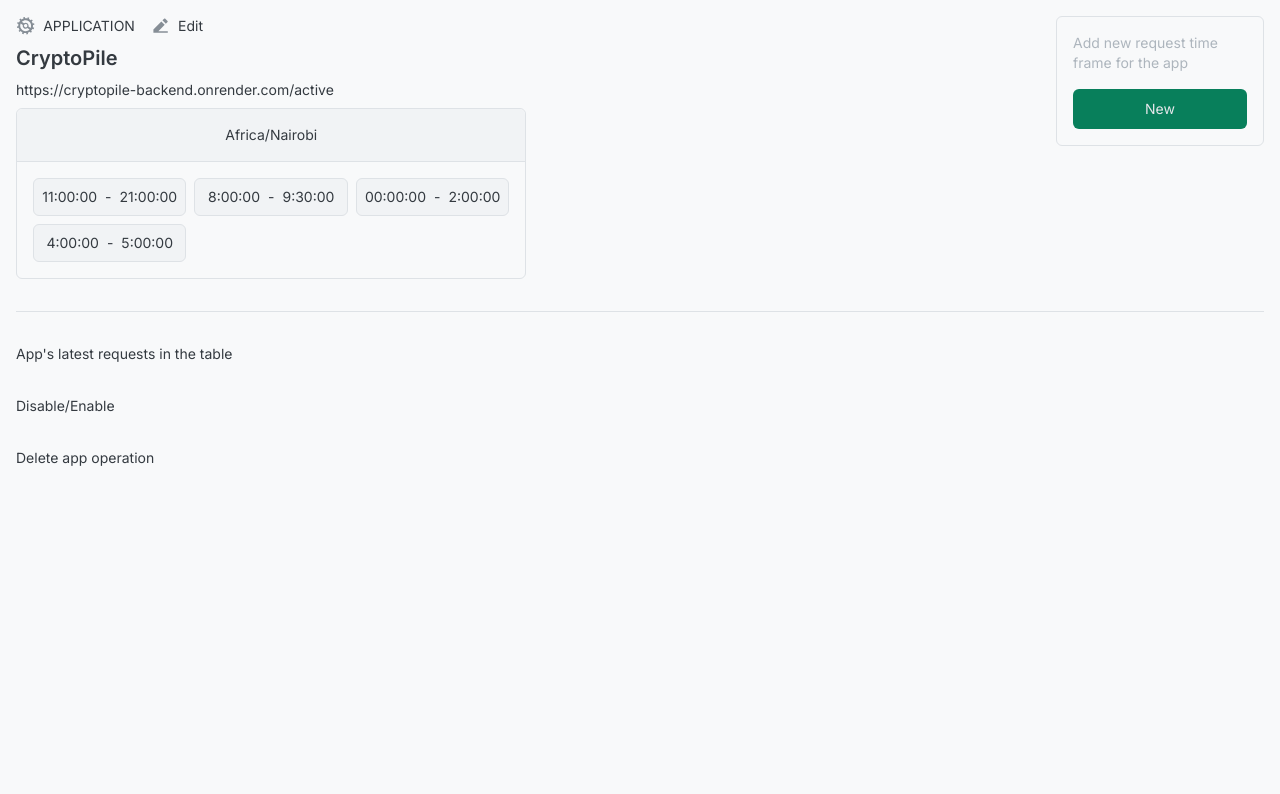
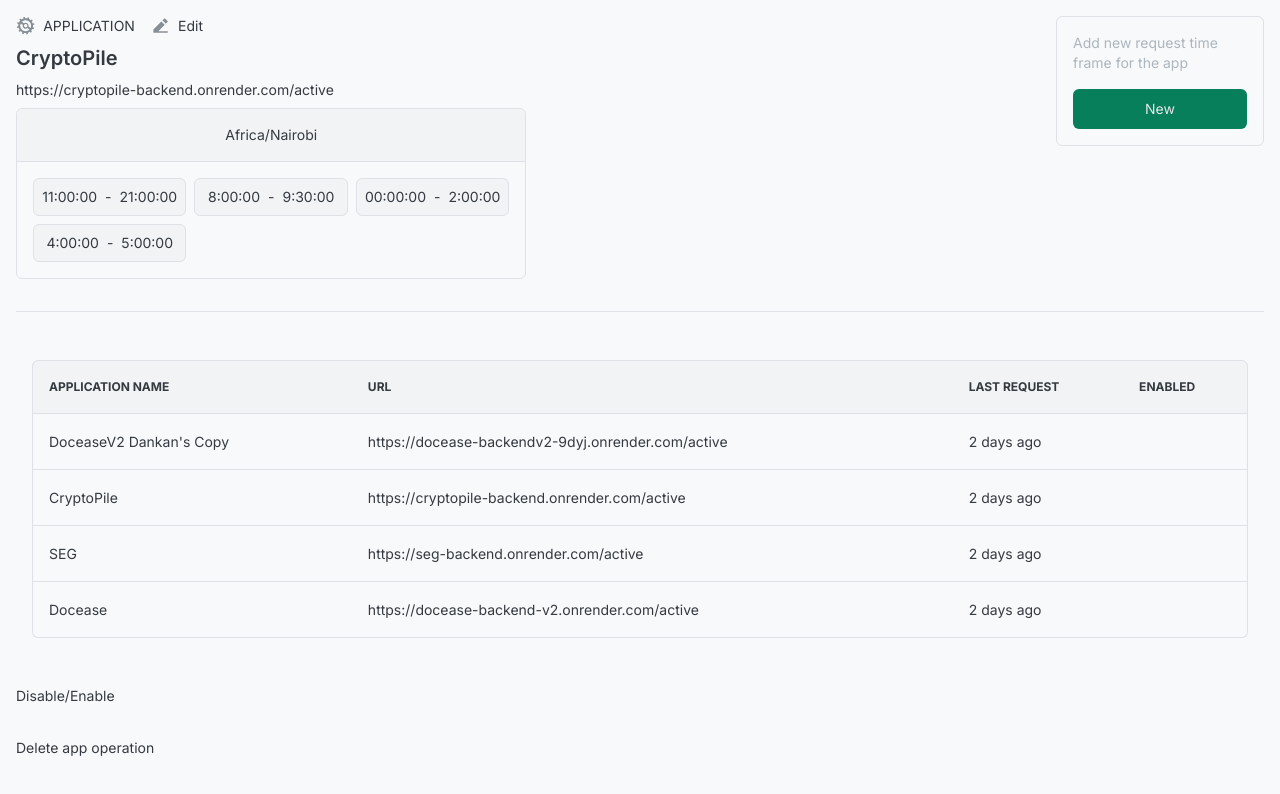
Before and after one commit to Tibz-Dankan/appcrons-web, a Next.js app: page /app in a window 1280 px wide. Shown: the top 794 px of the page. Built offline with nearby package versions, Linux system fonts and the light colour scheme; no server answers.

Commit message:
feat: app request list table

```diff
--- a/src/app/app/page.tsx
+++ b/src/app/app/page.tsx
@@ -7,6 +7,7 @@
 import { RequestTimeRangeCard } from "@/app/request/requestTimeRangeCard";
 import apps from "@/app/app/data/apps.json";
 import { PostRequestTimeRange } from "@/app/request/postRequestTimeRange";
+import { RequestList } from "@/app/request/requestList";
 
 export default function MyApp() {
   // TODO: Fetch app data based on the id from the url
@@ -70,7 +71,8 @@
         </div>
       </div>
       {/* App Request Time paginated */}
-      <div>App's latest requests in the table</div>
+      {/* <div>App's latest requests in the table</div> */}
+      <RequestList appId={app.id} />
       {/* Disable/Enable App */}
       <div>Disable/Enable</div>
       {/* Delete app functionality */}
--- /dev/null
+++ b/src/app/request/requestList.tsx
@@ -0,0 +1,77 @@
+import React from "react";
+import { TApp } from "@/types/app";
+import { elapsedTime } from "@/utils/elapsedTime";
+import { truncateString } from "@/utils/truncateString";
+import appList from "@/app/app/data/apps.json";
+
+interface RequestListProps {
+  appId: string;
+}
+
+export const RequestList: React.FC<RequestListProps> = (props) => {
+  // TODO: to make an api call to fetch requests paginated based on the appId
+  const apps = appList.apps;
+
+  const isLastElement = (list: any[], index: number): boolean => {
+    return index === list.length - 1;
+  };
+  return (
+    <div className="p-4">
+      <table
+        className="border-separate border-spacing-0
+       w-full overflow-x-auto"
+      >
+        {/* <caption className=""></caption> */}
+        <thead>
+          <tr
+            className="[&>*]:bg-color-bg-secondary [&>*]:border-y-[1px]
+             [&>*]:border-color-border-primary uppercase text-[12px]"
+          >
+            <th
+              className="px-2 pl-4 py-4 text-start border-l-[1px]
+              border-color-border-primary rounded-tl-md"
+            >
+              Application Name
+            </th>
+            <th className="px-2 py-4 text-start">URL</th>
+            <th className="px-2 py-4 text-start">Last Request</th>
+            <th
+              className="px-2 py-4 text-start border-r-[1px]
+              border-color-border-primary rounded-tr-md"
+            >
+              Enabled
+            </th>
+          </tr>
+        </thead>
+        <tbody className="">
+          {apps.map((app, index) => {
+            return (
+              <tr
+                className="h-14 [&>*]:border-b-[1px]
+              [&>*]:border-color-border-primary text-sm"
+                key={index}
+              >
+                <td
+                  className={`px-2 pl-4 border-l-[1px] border-color-border-primary
+                ${isLastElement(apps, index) && "rounded-bl-md"}`}
+                >
+                  {app.name}
+                </td>
+                <td className="px-2">{truncateString(app.url, 50)}</td>
+                <td className="px-2">
+                  {elapsedTime(app.requests[0].startedAt)}
+                </td>
+                <td
+                  className={`px-2 border-r-[1px] border-color-border-primary
+                ${isLastElement(apps, index) && "rounded-br-md"}`}
+                >
+                  {app.isDisabled}
+                </td>
+              </tr>
+            );
+          })}
+        </tbody>
+      </table>
+    </div>
+  );
+};
```
